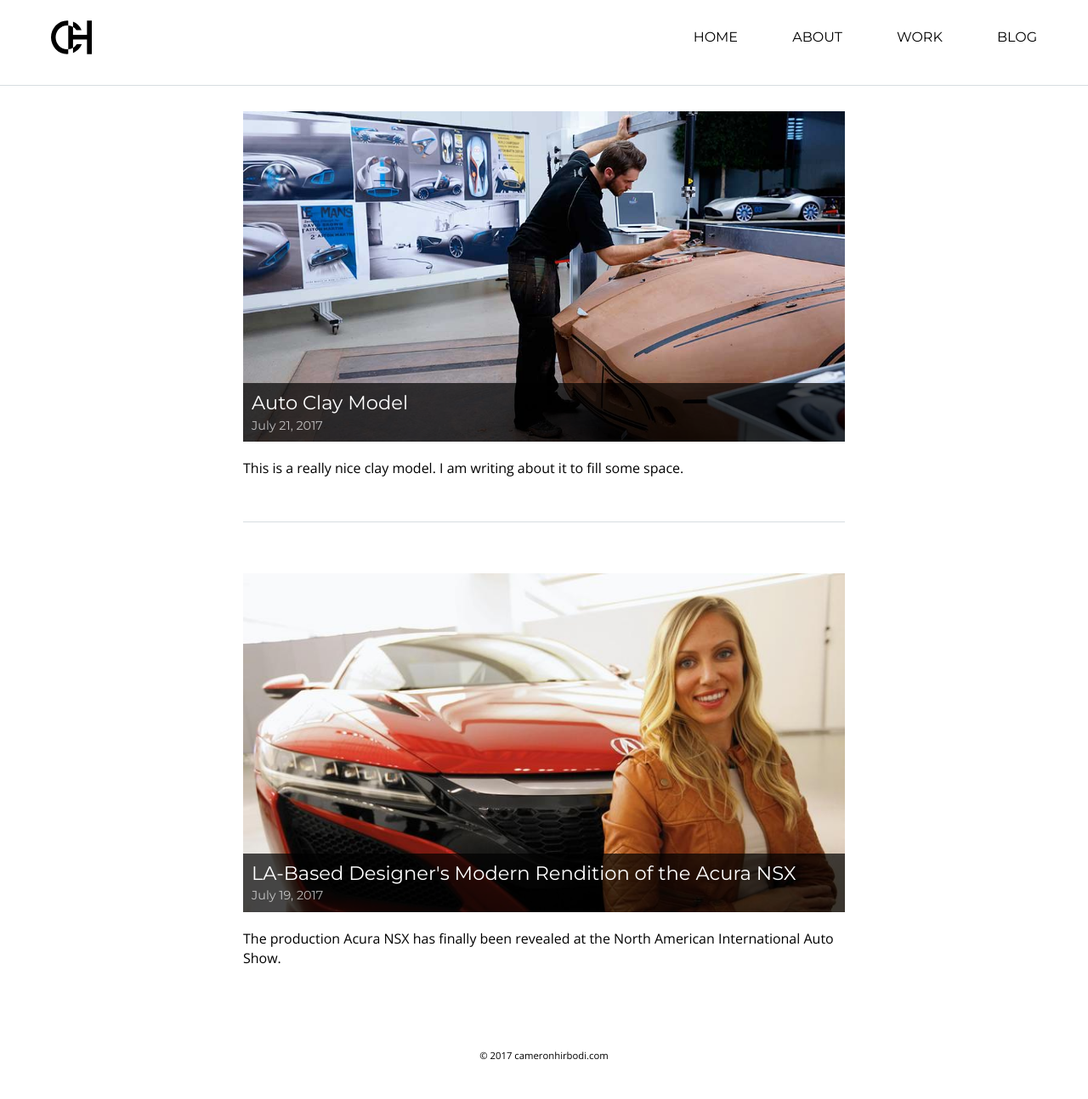
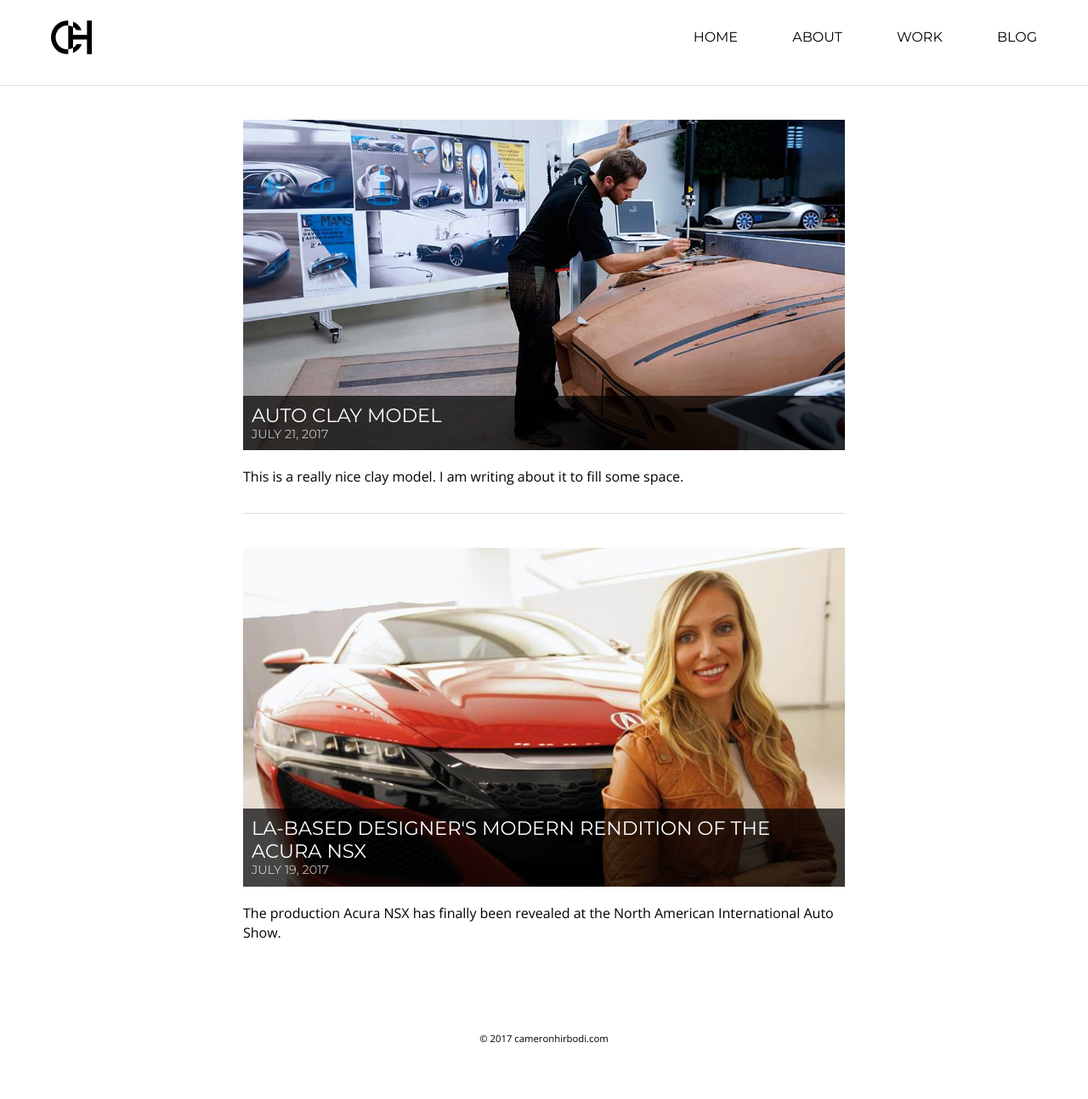
Before and after one commit to cameronhirbodi/ch-design, a Jekyll site: the page built from blogtest.md, in a window 1280 px wide. Shown: the whole page at 85% size. Built offline with Jekyll 4.4.1, drawn with Linux system fonts in a browser that asks for light colours.

Commit message:
minor changes

```diff
--- a/_sass/_typography.scss
+++ b/_sass/_typography.scss
@@ -37,6 +37,7 @@
     margin: 0 0 0.5em;
     font-weight: inherit;
     line-height: 1.2;
+    text-transform: uppercase;
 }
 
 h1 {
--- a/style.css
+++ b/style.css
@@ -318,7 +318,8 @@
   font-family: 'Montserrat', sans-serif;
   margin: 0 0 0.5em;
   font-weight: inherit;
-  line-height: 1.2; }
+  line-height: 1.2;
+  text-transform: uppercase; }
 
 h1 {
   font-size: 3.998em; }
@@ -358,7 +359,7 @@
 
 main {
   margin: 0 auto;
-  padding: 30px;
+  padding: 40px 30px;
   max-width: 768px; }
   main img {
     width: 100%;
@@ -620,8 +621,8 @@
 /* Blog */
 .blog-list li {
   border-bottom: 1px solid #D7DDE1;
-  padding-bottom: 30px;
-  margin-bottom: 60px; }
+  padding-bottom: 10px;
+  margin-bottom: 40px; }
 
 .blog-list li:nth-last-child(1) {
   border-bottom: 0;
@@ -648,7 +649,7 @@
   -moz-box-sizing: border-box; }
   .blog-thumb-caption h3 {
     font-size: 1.414em;
-    margin: 0 0 0.2em; }
+    margin: 0; }
   .blog-thumb-caption h5 {
     font-size: 0.9em;
     color: rgba(255, 255, 255, 0.7);
@@ -669,8 +670,7 @@
   .blog-thumb-title {
     font-size: 1em;
     font-family: 'Open Sans', sans-serif;
-    font-weight: 400;
-    line-height: 1.45em; } }
+    font-weight: 400; } }
 
 @media (max-width: 480px) {
   .blog-thumb-caption h3 {
```
Also changed, not shown: _sass/style.scss (+4 -5 lines).
